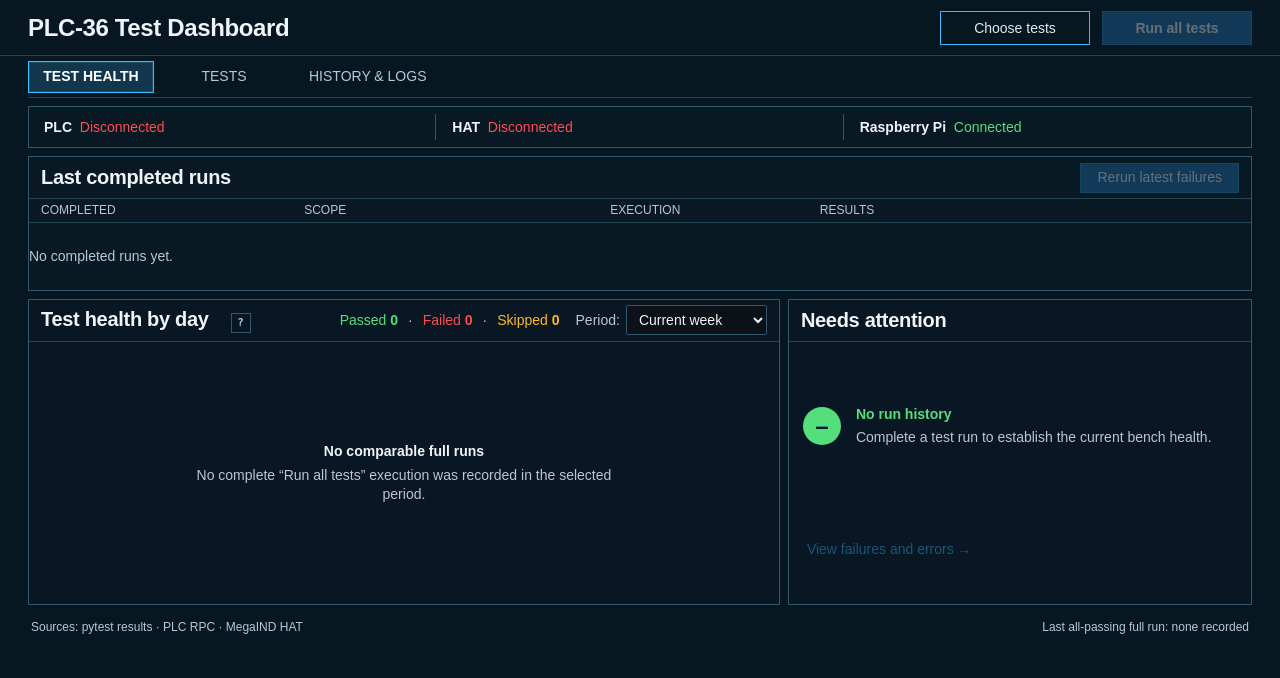
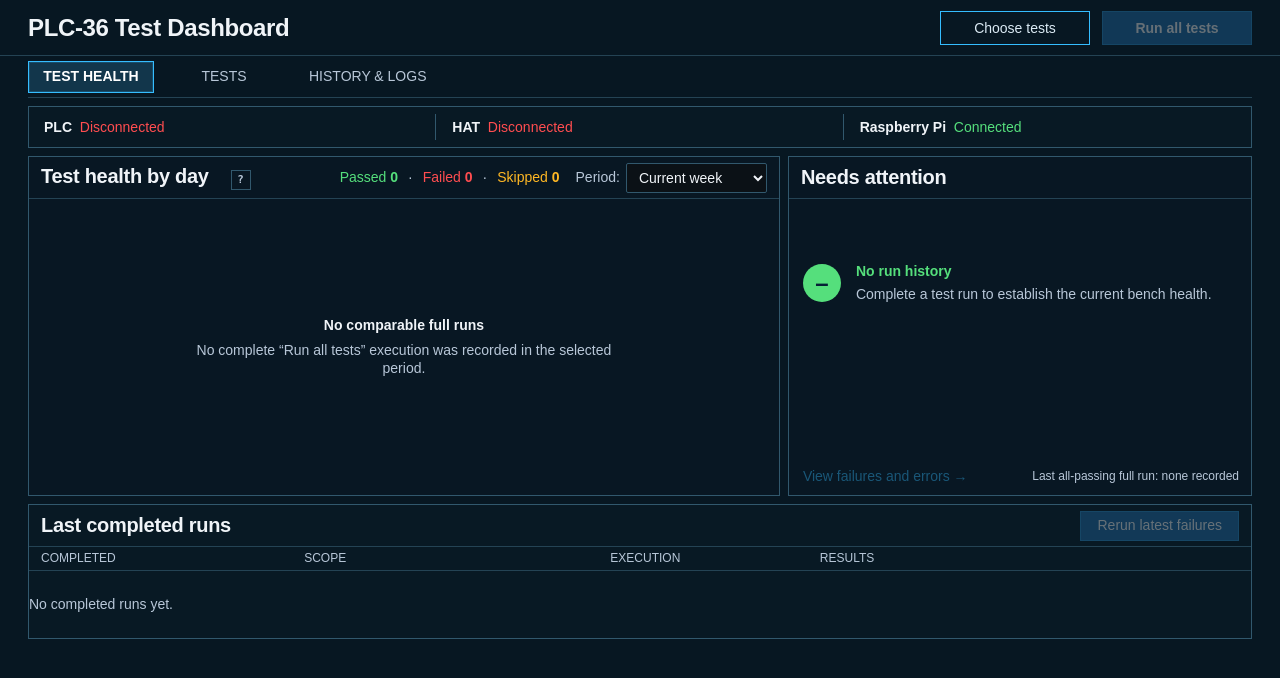
Before and after one commit to KatiaGH/plc, a FastAPI app: page / in a window 1280 px wide. Shown: the top 678 px of the page. Run offline with FastAPI, Linux system fonts and the light colour scheme; data that the repository does not hold is empty.

Commit message:
Reorder health dashboard and explain failures

```diff
--- a/src/plc36_dashboard/static/app.css
+++ b/src/plc36_dashboard/static/app.css
@@ -74,7 +74,7 @@ main { width: 100%; margin: auto; padding: 0 28px 16px; }
 .secondary-button:disabled, .primary-button:disabled, .run-all:disabled, .text-button:disabled { opacity: .38; cursor: not-allowed; }
 .text-button { border: 0; background: none; color: var(--blue); cursor: pointer; padding: 5px 2px; font-size: var(--font-body); text-align: left; }
 
-.recent-runs-panel { overflow-x: auto; border: 1px solid var(--line-strong); background: rgba(10, 29, 41, .35); }
+.recent-runs-panel { margin-top: 8px; overflow-x: auto; border: 1px solid var(--line-strong); background: rgba(10, 29, 41, .35); }
 .recent-runs-header h2 { margin: 0; }
 .recent-runs-header .primary-button { min-height: 30px; }
 .recent-runs-head, .recent-run-row { min-width: 900px; display: grid; grid-template-columns: 1.15fr 1.35fr .9fr 1.55fr 70px; align-items: center; column-gap: 16px; }
@@ -90,8 +90,9 @@ main { width: 100%; margin: auto; padding: 0 28px 16px; }
 .failed { color: var(--red); }
 .skipped { color: var(--amber); }
 
-.health-layout { height: 306px; display: grid; grid-template-columns: minmax(0, 1.62fr) minmax(400px, 1fr); gap: 8px; margin-top: 8px; }
+.health-layout { height: 340px; display: grid; grid-template-columns: minmax(0, 1.62fr) minmax(400px, 1fr); gap: 8px; }
 .trend-panel, .attention-panel { min-width: 0; border: 1px solid var(--line-strong); background: rgba(10, 29, 41, .2); }
+.attention-panel { display: flex; flex-direction: column; }
 .section-bar { height: 42px; display: flex; align-items: center; justify-content: space-between; gap: 14px; padding: 5px 12px; border-bottom: 1px solid var(--line); }
 .section-title-line { min-width: 0; display: flex; align-items: baseline; gap: 22px; }
 .section-bar h2, .section-bar h3 { margin: 0; }
@@ -125,7 +126,7 @@ main { width: 100%; margin: auto; padding: 0 28px 16px; }
 .chart-day[data-run-id]:focus-visible { outline: none; }
 .chart-tooltip { position: absolute; z-index: 12; padding: 7px 9px; border: 1px solid var(--line-strong); background: #111a21; box-shadow: 0 5px 16px rgba(0, 0, 0, .35); color: var(--text); font-size: var(--font-body); font-weight: 700; white-space: nowrap; pointer-events: none; }
 .chart-tooltip[hidden] { display: none; }
-.attention-list { min-height: 190px; padding: 0 14px; }
+.attention-list { min-height: 0; flex: 1; padding: 0 14px; }
 .attention-item { width: 100%; min-height: 70px; display: block; padding: 11px 0 9px; border: 0; border-bottom: 1px solid var(--line); background: transparent; color: var(--text); text-align: left; cursor: pointer; }
 .attention-item:hover { background: rgba(53, 189, 255, .05); }
 .attention-item strong { display: block; font-size: var(--font-body); }
@@ -133,7 +134,9 @@ main { width: 100%; margin: auto; padding: 0 28px 16px; }
 .attention-item::after { content: "›"; float: right; margin-top: -25px; color: var(--blue); font-size: 20px; }
 .attention-more { color: var(--red); font-size: var(--font-body); font-weight: 700; text-transform: uppercase; }
 .attention-more { margin: 11px 0; }
-.attention-action { margin: 3px 16px 0; }
+.attention-footer { min-height: 38px; display: flex; align-items: center; justify-content: space-between; gap: 14px; padding: 4px 12px; color: var(--muted); font-size: var(--font-meta); }
+.attention-action { flex: 0 0 auto; margin: 0; }
+.attention-footer #last-all-passing { overflow: hidden; text-align: right; text-overflow: ellipsis; white-space: nowrap; }
 .empty-state { margin: 0; padding: 24px 0; color: var(--muted); font-size: var(--font-body); }
 .empty-state.success { color: var(--green); }
 .attention-empty { min-height: 168px; display: flex; align-items: center; gap: 15px; padding: 24px 0; }
@@ -147,8 +150,6 @@ thead th { color: var(--muted); font-size: var(--font-body); font-weight: 400; }
 tbody th { color: var(--blue); font-size: var(--font-body); font-weight: 400; }
 tbody tr:hover { background: #111a21; }
 .empty-cell { padding: 30px; color: var(--muted); text-align: center; }
-.dashboard-footer { height: 34px; margin-top: 5px; display: flex; align-items: center; justify-content: space-between; gap: 20px; padding: 0 3px; color: var(--muted); font-size: var(--font-meta); }
-
 .section-heading { display: flex; align-items: flex-end; justify-content: space-between; gap: 20px; margin-bottom: 16px; padding-bottom: 10px; border-bottom: 1px solid var(--line); }
 .section-heading h2 { margin: 0; }
 .panel-heading { align-items: center; }
@@ -300,7 +301,8 @@ dialog::backdrop { background: rgba(0, 4, 7, .82); }
   .line-chart svg { min-width: 620px; }
   .preset-grid, .individual-test-list { grid-template-columns: 1fr; }
   .test-heading-actions { width: 100%; }
-  .dashboard-footer { flex-direction: column; }
+  .attention-footer { align-items: flex-start; flex-direction: column; }
+  .attention-footer #last-all-passing { width: 100%; text-align: left; }
   .detail-summary { grid-template-columns: 1fr; }
   .detail-list li { grid-template-columns: 70px 1fr; }
 }
--- a/src/plc36_dashboard/templates/index.html
+++ b/src/plc36_dashboard/templates/index.html
@@ -5,7 +5,7 @@
   <meta name="viewport" content="width=device-width, initial-scale=1">
   <meta name="description" content="Run and monitor PLC-36 hardware tests.">
   <title>PLC-36 Test Dashboard</title>
-  <link rel="stylesheet" href="/static/app.css?v=18">
+  <link rel="stylesheet" href="/static/app.css?v=19">
 </head>
 <body>
   <div class="shell">
@@ -44,15 +44,6 @@
       </section>
 
       <section class="tab-panel active" id="panel-health" role="tabpanel" aria-labelledby="tab-health" data-panel="health">
-        <section class="recent-runs-panel" aria-labelledby="recent-runs-heading">
-          <header class="section-bar recent-runs-header">
-            <h2 id="recent-runs-heading">Last completed runs</h2>
-            <button class="primary-button" id="rerun-failures" type="button" disabled>Rerun latest failures</button>
-          </header>
-          <div class="recent-runs-head" aria-hidden="true"><span>Completed</span><span>Scope</span><span>Execution</span><span>Results</span><span></span></div>
-          <div class="recent-runs-list" id="recent-runs-list"><p class="empty-state">No completed runs yet.</p></div>
-        </section>
-
         <div class="health-layout">
           <section class="trend-panel" aria-labelledby="trend-heading">
             <header class="section-bar chart-heading">
@@ -68,12 +59,23 @@
           <aside class="attention-panel" aria-labelledby="attention-heading">
             <header class="section-bar"><div><h2 id="attention-heading">Needs attention</h2></div></header>
             <div class="attention-list" id="attention-list"><p class="empty-state">Loading recorded failures…</p></div>
-            <button class="text-button attention-action" id="view-latest-failures" type="button" disabled>View failures and errors →</button>
+            <footer class="attention-footer">
+              <button class="text-button attention-action" id="view-latest-failures" type="button" disabled>View failures and errors →</button>
+              <span id="last-all-passing">Last all-passing full run: —</span>
+            </footer>
           </aside>
         </div>
 
+        <section class="recent-runs-panel" aria-labelledby="recent-runs-heading">
+          <header class="section-bar recent-runs-header">
+            <h2 id="recent-runs-heading">Last completed runs</h2>
+            <button class="primary-button" id="rerun-failures" type="button" disabled>Rerun latest failures</button>
+          </header>
+          <div class="recent-runs-head" aria-hidden="true"><span>Completed</span><span>Scope</span><span>Execution</span><span>Results</span><span></span></div>
+          <div class="recent-runs-list" id="recent-runs-list"><p class="empty-state">No completed runs yet.</p></div>
+        </section>
+
         <div class="sr-only" aria-hidden="true"><span id="status-period-label">Current week</span><div id="status-donut"></div><div id="status-breakdown"></div></div>
-        <footer class="dashboard-footer"><span>Sources: pytest results · PLC RPC · MegaIND HAT</span><span id="last-all-passing">Last all-passing full run: —</span></footer>
       </section>
 
       <section class="tab-panel" id="panel-tests" role="tabpanel" aria-labelledby="tab-tests" data-panel="tests" hidden>
@@ -182,6 +184,6 @@
   </dialog>
 
   <div class="toast" id="toast" role="status" aria-live="polite"></div>
-  <script src="/static/app.js?v=18" defer></script>
+  <script src="/static/app.js?v=19" defer></script>
 </body>
 </html>
```
Also changed, not shown: src/plc36_dashboard/static/app.js (+37 -2 lines), tests/dashboard/test_app.py (+12 -5 lines).
